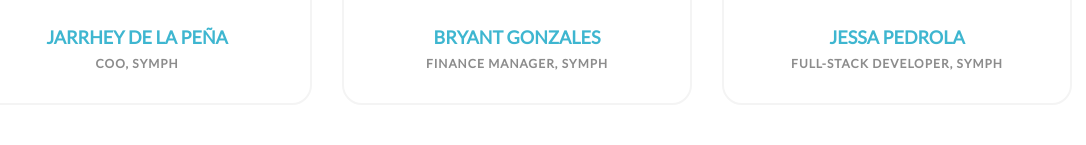
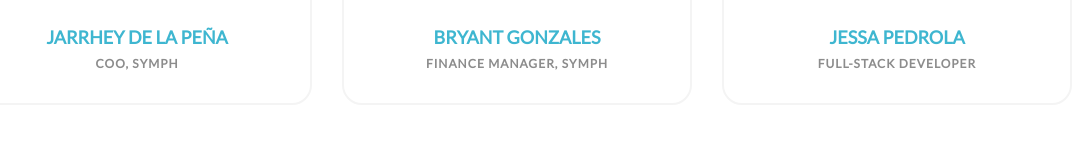
Before and after one commit to ramidem/symph-mentorship-program, a React (Create React App) app: page /mentors in a window 1280 px wide. Shown: the part 1639-1784 px from the top of the page, without its empty margins (123-1209 px from the left). Built offline with nearby package versions, Linux system fonts and the light colour scheme.

Commit message:
[Feature][Med] update jessa

```diff
--- a/src/data/mentors.ts
+++ b/src/data/mentors.ts
@@ -123,7 +123,7 @@ export const mentors: Mentor[] = [
   },
   {
     name: 'Jessa Pedrola',
-    expertise: 'Full-Stack Developer, Symph',
+    expertise: 'Full-Stack Developer',
     image: jessaImg,
     numberOfMentees: 1,
     bio:
```
